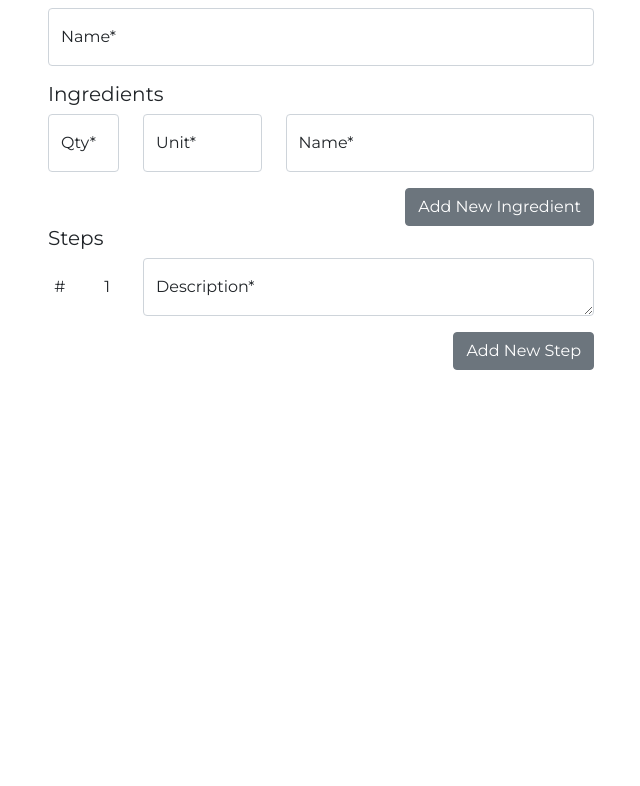
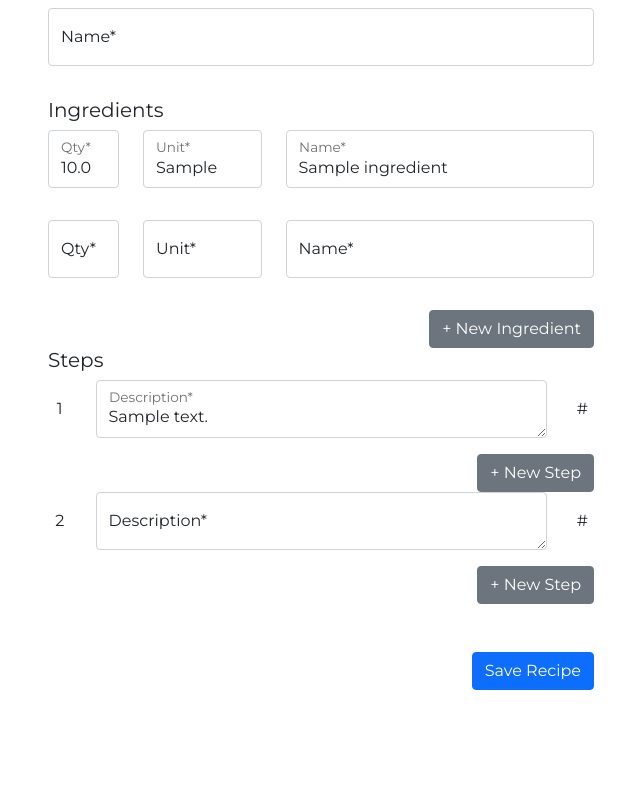
Before and after one commit to brettk-dev/recipes-django, a Django app: page /recipes/new in a window 1280 px wide. Shown: the part 152-938 px from the top of the page, without its empty margins (319-959 px from the left). Before the commit the page ends 522 px from the top, so only its background shows below. Run offline with Django 3.2, Linux system fonts and the light colour scheme; tables that the repository leaves empty hold one stand-in row (values such as "Sample post"); some libraries are stand-ins or nearby versions.

Commit message:
multiple ingredients and steps

```diff
--- a/instructions/forms.py
+++ b/instructions/forms.py
@@ -1,7 +1,7 @@
 from crispy_bootstrap5.bootstrap5 import FloatingField
 from crispy_forms.helper import FormHelper
 from crispy_forms.layout import Div, Field, Layout
-from django.forms.models import ModelForm
+from django.forms.models import ModelForm, modelformset_factory
 from django.forms.widgets import HiddenInput
 
 from .models import Ingredient, Recipe, Step
@@ -19,33 +19,32 @@ class RecipeForm(ModelForm):
         self.helper.form_tag = False
 
 
-class IngredientForm(ModelForm):
-    class Meta:
-        model = Ingredient
-        fields = ["qty", "unit", "name"]
+IngredientFormSet = modelformset_factory(Ingredient, fields=["qty", "unit", "name"])
 
+
+class IngredientFormSetHelper(FormHelper):
     def __init__(self, *args, **kwargs):
         super().__init__(*args, **kwargs)
-        self.helper = FormHelper()
-        self.helper.layout = Layout(
-            Div(FloatingField("qty"), css_class="col-2"),
-            Div(FloatingField("unit"), css_class="col-3"),
-            Div(FloatingField("name"), css_class="col-7"),
+        self.layout = Layout(
+            Div(
+                Div(FloatingField("qty"), css_class="col-2"),
+                Div(FloatingField("unit"), css_class="col-3"),
+                Div(FloatingField("name"), css_class="col-7"),
+                css_class="row mb-3 ingredient_forms",
+            )
         )
-        self.helper.form_tag = False
+        self.form_tag = False
 
 
-class StepForm(ModelForm):
-    class Meta:
-        model = Step
-        fields = ["number", "description"]
+StepFormSet = modelformset_factory(Step, fields=["number", "description"])
 
+
+class StepFormSetHelper(FormHelper):
     def __init__(self, *args, **kwargs):
         super().__init__(*args, **kwargs)
-        self.helper = FormHelper()
-        self.helper.form_class = "col-auto"
-        self.helper.layout = Layout(
+        self.form_class = "col-auto"
+        self.layout = Layout(
             Field("number", type="hidden"),
             Div(FloatingField("description"), css_class="col-10"),
         )
-        self.helper.form_tag = False
+        self.form_tag = False
--- a/instructions/models.py
+++ b/instructions/models.py
@@ -9,7 +9,7 @@ class Recipe(models.Model):
 
 class Ingredient(models.Model):
     recipe = models.ForeignKey(Recipe, on_delete=models.CASCADE)
-    qty = models.IntegerField()
+    qty = models.FloatField()
     unit = models.CharField(max_length=20)
     name = models.CharField(max_length=150)
 
--- a/instructions/templates/instructions/recipe_form.html
+++ b/instructions/templates/instructions/recipe_form.html
@@ -2,8 +2,8 @@
 {% load crispy_forms_tags %}
 
 {% block content %}
-<form>
-    <div class="row">
+<form method="POST">
+    <div class="row mb-3">
         <div class="col-12">
             {% crispy recipe_form %}
         </div>
@@ -12,35 +12,55 @@
     <h3 class="h5">
         Ingredients
     </h3>
-    {% for ingredient_form in ingredient_forms %}
-    <div class="row">
-        {% crispy ingredient_form %}
-    </div>
-    {% endfor %}
-    <div class="d-flex justify-content-end">
-        <button class="btn btn-secondary">
-            Add New Ingredient
-        </button>
+    {% crispy ingredient_form_set ingredient_helper %}
+
+    <div class="row justify-content-end">
+        <div class="col-auto">
+            <button type="button" class="btn btn-secondary" id="addIngredientButton">
+                + New Ingredient
+            </button>
+        </div>
     </div>
 
     <h3 class="h5">
         Steps
     </h3>
-    {% for step_form in step_forms %}
-    <div class="row">
-        <div class="col-1 d-flex align-items-center justify-content-center mb-3">
+    {{ step_form_set.management_form|crispy }}
+    {% for step_form in step_form_set %}
+    <div class="row align-items-center step_forms">
+        <div class="col-1 d-flex justify-content-center mb-3">
+            {{ forloop.counter }}
+        </div>
+        {% crispy step_form step_helper %}
+        <div class="col-1 d-flex justify-content-center mb-3">
             #
         </div>
-        <div class="col-1 d-flex align-items-center justify-content-center mb-3">
-            {{ forloop.counter }}
+    </div>
+
+    <div class="row justify-content-end">
+        <div class="col-auto">
+            <button type="button" class="btn btn-secondary" id="addStepButton">
+                + New Step
+            </button>
         </div>
-        {% crispy step_form %}
     </div>
     {% endfor %}
-    <div class="d-flex justify-content-end">
-        <button class="btn btn-secondary">
-            Add New Step
-        </button>
+
+    <div class="row my-5 justify-content-end">
+        <div class="col-auto">
+            <button type="submit" class="btn btn-primary">
+                Save Recipe
+            </button>
+        </div>
     </div>
 </form>
+
+<script>
+    document.querySelector('#addIngredientButton').addEventListener('click', () => {
+            addForm('ingredient')
+        })
+        document.querySelector('#addStepButton').addEventListener('click', () => {
+                addForm('step')
+            })
+</script>
 {% endblock %}
--- a/instructions/views.py
+++ b/instructions/views.py
@@ -2,7 +2,13 @@ from django.shortcuts import render
 from django.views.generic import DetailView
 from django.views.generic.base import View
 
-from .forms import IngredientForm, RecipeForm, StepForm
+from .forms import (
+    IngredientFormSet,
+    IngredientFormSetHelper,
+    RecipeForm,
+    StepFormSet,
+    StepFormSetHelper,
+)
 from .models import Recipe
 
 
@@ -17,16 +23,20 @@ class RecipeCreate(View):
     def get(self, request, *args, **kwargs):
         context = {
             "recipe_form": RecipeForm(),
-            "ingredient_forms": [IngredientForm()],
-            "step_forms": [StepForm()],
+            "ingredient_form_set": IngredientFormSet(prefix="ingredient"),
+            "ingredient_helper": IngredientFormSetHelper(),
+            "step_form_set": StepFormSet(prefix="step"),
+            "step_helper": StepFormSetHelper(),
         }
         return render(request, self.template_name, context)
 
     def post(self, request, *args, **kwargs):
         context = {
-            "recipe_form": RecipeForm(),
-            "ingredient_forms": [IngredientForm()],
-            "step_forms": [StepForm()],
+            "recipe_form": RecipeForm(request.POST),
+            "ingredient_form_set": IngredientFormSet(request.POST, prefix="ingredient"),
+            "ingredient_helper": IngredientFormSetHelper(),
+            "step_form_set": StepFormSet(request.POST, prefix="step"),
+            "step_helper": StepFormSetHelper(),
         }
         return render(request, self.template_name, context)
 
--- /dev/null
+++ b/static/formSet.js
@@ -0,0 +1,14 @@
+
+function addForm(formName) {
+  const forms = document.querySelectorAll(`.${formName}_forms`)
+  const lastForm = forms[forms.length - 1]
+  const formRegex = new RegExp(`${formName}-[\\d]+-`, 'g')
+
+  const newForm = lastForm.cloneNode(true)
+  newForm.innerHTML = newForm.innerHTML.replace(formRegex, `${formName}-${forms.length}-`)
+
+  lastForm.insertAdjacentElement('afterend', newForm)
+
+  const formManager = document.querySelector(`#id_${formName}-TOTAL_FORMS`)
+  formManager.setAttribute('value', `${forms.length + 1}`)
+}
--- a/templates/base.html
+++ b/templates/base.html
@@ -8,6 +8,7 @@
         <link rel="preconnect" href="https://fonts.googleapis.com">
         <link rel="preconnect" href="https://fonts.gstatic.com" crossorigin>
         <link href="https://fonts.googleapis.com/css2?family=Bad+Script&family=Montserrat&display=swap" rel="stylesheet">
+        <link rel="stylesheet" href="https://cdn.jsdelivr.net/npm/bootstrap-icons@1.5.0/font/bootstrap-icons.css">
 
         <link rel="stylesheet" href="{% static "styles.css" %}" media="all">
     </head>
@@ -32,5 +33,6 @@
         </div>
 
         <script src="https://cdn.jsdelivr.net/npm/bootstrap@5.0.2/dist/js/bootstrap.bundle.min.js" integrity="sha384-MrcW6ZMFYlzcLA8Nl+NtUVF0sA7MsXsP1UyJoMp4YLEuNSfAP+JcXn/tWtIaxVXM" crossorigin="anonymous"></script>
+        <script defer src="{% static "formSet.js" %}"></script>
     </body>
 </html>
```
Also changed, not shown: instructions/migrations/0003_alter_ingredient_qty.py (added).
